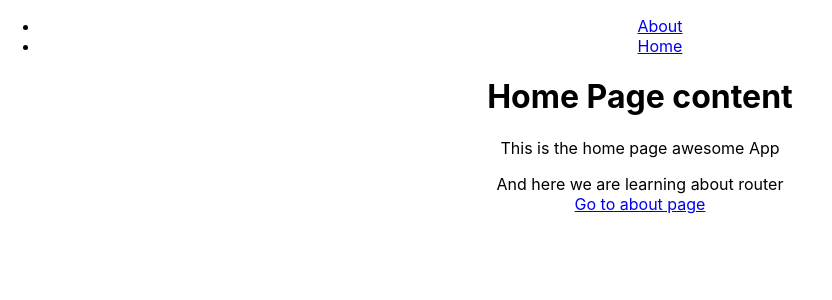
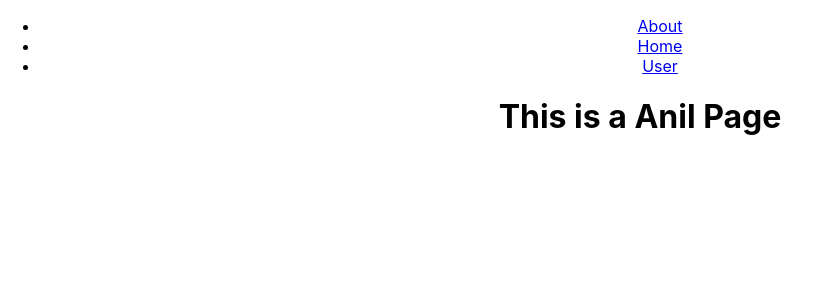
Before and after one commit to pushkar201851095/ReactRouter, a React (Create React App) app: page /user/Anil in a window 1280 px wide. Before the commit this address led to /. Shown: the top 300 px of the page, without its empty margins (0-832 px from the left). Built offline with nearby package versions, Linux system fonts and the light colour scheme.

Commit message:
Added link and use params done

```diff
--- a/src/App.js
+++ b/src/App.js
@@ -4,6 +4,7 @@ import About from "./components/About";
 import Home from "./components/Home";
 import NavBar from "./components/NavBar";
 import Page404 from "./components/Page404";
+import User from "./components/User";
 
 function App() {
   return (
@@ -14,6 +15,7 @@ function App() {
         <Routes>
           <Route path="/" element={<Home />}></Route>
           <Route path="/about" element={<About/>} ></Route>
+          <Route path="/user/:name" element={<User/>}/>
           <Route path="/*" element={<Navigate to="/"/>}/>
         </Routes>
       </BrowserRouter>
--- a/src/components/About.js
+++ b/src/components/About.js
@@ -5,6 +5,9 @@ function About(){
         <p>This is the about page awesome App</p>
         <p1>And here we are learning about router <br/>  </p1>
         <Link to="/">Go to Home</Link>
+        <li><Link to="/user/Anil">Anil's</Link></li>
+        <li><Link to="/user/Peter">Peter's</Link></li>
+
 
     </div>
 
--- a/src/components/NavBar.js
+++ b/src/components/NavBar.js
@@ -5,12 +5,10 @@ const NavBar = () => {
   return (
     <div>
       <ul>
-        <li>
-          <Link to="/about">About</Link>
-        </li>
-        <li>
-          <Link to="/">Home</Link>
-        </li>
+        <li><Link to="/about">About</Link></li>
+        <li><Link to="/">Home</Link></li>
+        <li><Link to="/user">User</Link></li>
+
       </ul>
     </div>
   );
--- /dev/null
+++ b/src/components/User.js
@@ -0,0 +1,13 @@
+import { useParams } from "react-router-dom";
+
+const User=()=>{
+    const params = useParams();
+    const {name} = params;
+    return (
+        <div>
+            <h1>This is a {name} Page </h1>
+        </div>
+    )
+
+}
+export default User;
```
